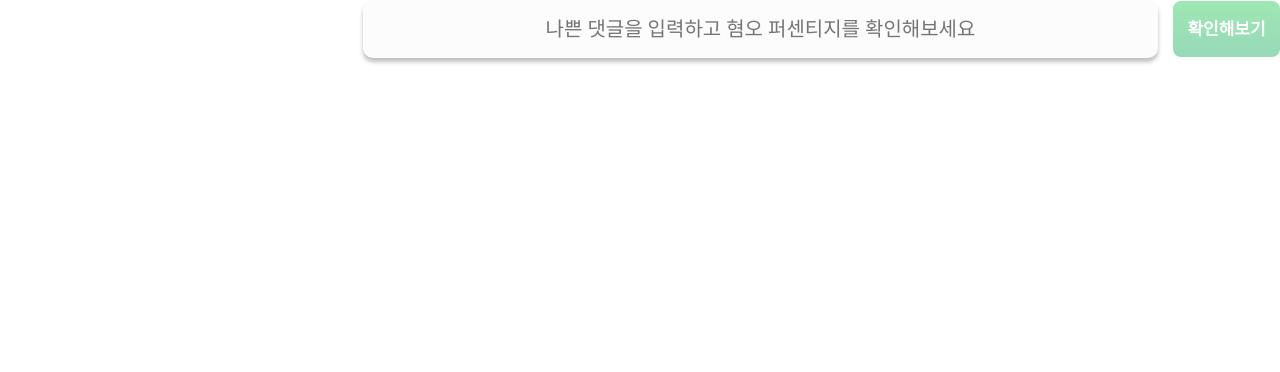
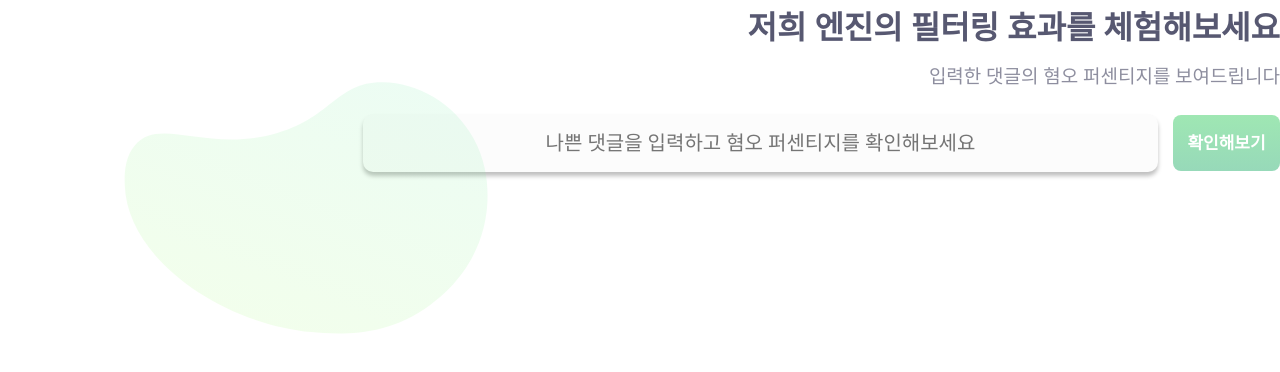
Before and after one commit to swm-minchodan/hate-speech-blocker, a React (Create React App) app in the folder front/: page /percentage-demo in a window 1280 px wide. Shown: the top 372 px of the page. Built offline with nearby package versions, Linux system fonts and the light colour scheme.

Commit message:
percetage component completed

```diff
--- a/front/src/pages/Main.tsx
+++ b/front/src/pages/Main.tsx
@@ -1,5 +1,6 @@
 import React from 'react';
 import logo from '../logo.svg';
+import Percentage from './Percentage';
 
 function Main() {
   return (
--- a/front/src/pages/Percentage.tsx
+++ b/front/src/pages/Percentage.tsx
@@ -1,11 +1,54 @@
 import React, { useState } from 'react';
 import axios from 'axios';
 import styled from 'styled-components';
+import decoratorSvg from '../images/decorator2.svg';
 
 const Second = styled.div`
     display: flex;
     flex-direction: column;
     align-items: flex-end;
+`
+const Decorator = styled.img`
+    position: absolute;
+    width: 503.6px;
+    height: 386.29px;
+    left: 77.3px;
+    top: 0px;
+`
+
+const BigText = styled.div`
+    font-family: Mulish;
+    font-style: normal;
+    font-weight: bold;
+    font-size: 32px;
+    line-height: 56px;
+
+    display: flex;
+    align-items: center;
+    text-align: center;
+
+    color: rgba(31, 32, 65, 0.75);
+
+    mix-blend-mode: normal;
+    margin-bottom: 12px;
+`
+
+const SmallText = styled.div`
+    font-family: Source Sans Pro;
+    font-style: normal;
+    font-weight: normal;
+    font-size: 19px;
+    line-height: 18px;
+
+    display: flex;
+    align-items: center;
+    text-align: right;
+
+    color: #1F2041;
+
+    mix-blend-mode: normal;
+    opacity: 0.5;
+    margin-bottom: 28px;
 `
 
 const SearchBox = styled.input`
@@ -87,7 +130,7 @@ function Percentage() {
 
 
   async function getPercentage(sentence: string) : Promise<number> {
-    return await axios.post(`/percentage`,{sentence})
+    return await axios.post(`/percentage`,{ sentence })
     .then(res => res.data);
   }
 
@@ -100,10 +143,17 @@ function Percentage() {
   async function onSubmit() {
     if(!visibilty) setVisiblity(true);
     setPercentage(await getPercentage(sentence));
+    //dummy
+    const result = await axios.post(`/getcomment`,{ url : '3ScrmGDJjqk'})
+    .then(res => res.data);
+    console.log(result);
   }
 
   return (
     <Second>
+      <Decorator src={decoratorSvg} />
+      <BigText>저희 엔진의 필터링 효과를 체험해보세요</BigText>
+      <SmallText>입력한 댓글의 혐오 퍼센티지를 보여드립니다</SmallText>
       <SearchWrapper>
         <SearchBox
             placeholder="나쁜 댓글을 입력하고 혐오 퍼센티지를 확인해보세요"
```
Also changed, not shown: front/src/images/decorator2.svg (added).
